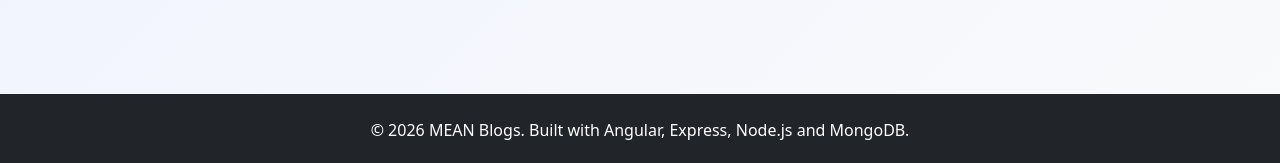
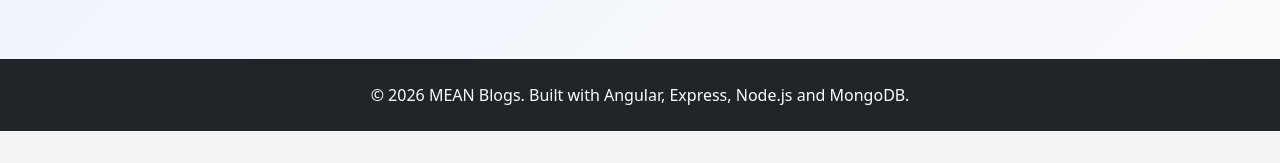
Before and after one commit to swapnil13012005/Blogging-platform-MEAN-, an Angular app in the folder frontend/: page / in a window 1280 px wide. Shown: the part 669-832 px from the top of the page. After the commit the page ends 800 px from the top, so only its background shows below. Built offline with nearby package versions, Linux system fonts and the light colour scheme; no server answers.

Commit message:
fix: keep footer at bottom across all pages

```diff
--- a/frontend/src/app/app.css
+++ b/frontend/src/app/app.css
@@ -1,3 +1,20 @@
+:host {
+  display: flex;
+  flex-direction: column;
+  min-height: 100vh;
+  min-height: 100dvh;
+}
+
+main {
+  flex: 1 0 auto;
+  width: 100%;
+}
+
+app-footer {
+  display: block;
+  margin-top: auto;
+}
+
 .top-nav {
   display: flex;
   justify-content: space-between;
--- a/frontend/src/app/components/footer/footer.component.ts
+++ b/frontend/src/app/components/footer/footer.component.ts
@@ -4,7 +4,7 @@ import { Component } from '@angular/core';
   selector: 'app-footer',
   standalone: true,
   template: `
-    <footer class="bg-dark text-white py-4 mt-5">
+    <footer class="bg-dark text-white py-4">
       <div class="container text-center">
         <p class="mb-0">© 2026 MEAN Blogs. Built with Angular, Express, Node.js and MongoDB.</p>
       </div>
--- a/frontend/src/styles.css
+++ b/frontend/src/styles.css
@@ -1,3 +1,19 @@
+html,
+body {
+  margin: 0;
+  min-height: 100%;
+}
+
+body {
+  min-height: 100vh;
+  min-height: 100dvh;
+  background: linear-gradient(
+    135deg,
+    #eef2ff 0%,
+    #f9fafb 100%
+  );
+  color: #111827;
+}
 :root {
   color-scheme: light;
   font-family: Inter, system-ui, -apple-system, BlinkMacSystemFont, "Segoe UI", sans-serif;
@@ -18,9 +34,6 @@ body {
 a { color: inherit; text-decoration: none; }
 button, input, textarea { font: inherit; }
 
-main.container {
-  min-height: calc(100vh - 180px);
-}
 
 .card { border: 0; border-radius: 1rem; }
 
```
